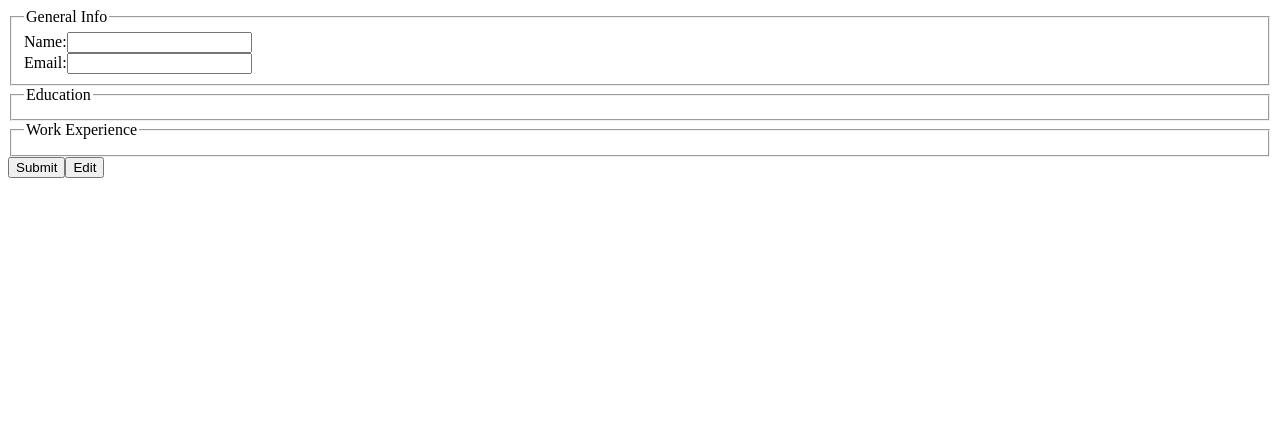
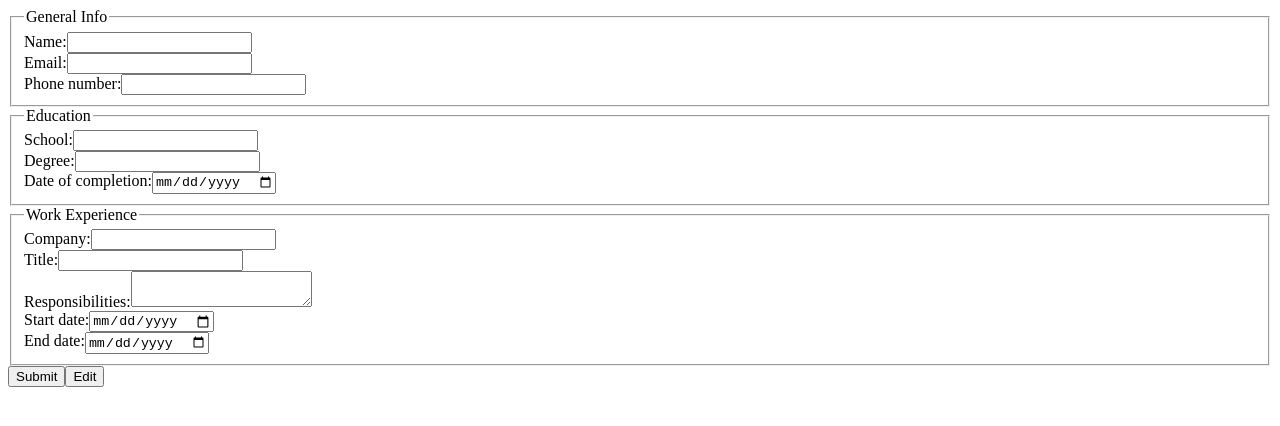
Before and after one commit to WitherMite/CV-app, a React (Vite) app: page / in a window 1280 px wide. Shown: the top 426 px of the page. Built offline with nearby package versions, Linux system fonts and the light colour scheme.

Commit message:
Create form questions

```diff
--- a/src/components/Form-control.jsx
+++ b/src/components/Form-control.jsx
@@ -7,7 +7,7 @@ export default function FormControl({
   onChange,
 }) {
   switch (inputType) {
-    // add more cases as needed, would be a waste of time otherise I think
+    // add more cases as needed, would be a waste of time otherwise I think
     case "textarea":
       return (
         <textarea
--- a/src/cv-questions.json
+++ b/src/cv-questions.json
@@ -18,17 +18,91 @@
         "type": "email",
         "name": "email",
         "defaultValue": ""
+      },
+      {
+        "id": 5,
+        "label": "Phone number:",
+        "inputId": "genInfoPhone",
+        "type": "tel",
+        "name": "phone",
+        "defaultValue": ""
       }
     ]
   },
   {
     "id": 1,
     "title": "Education",
-    "fields": []
+    "fields": [
+      {
+        "id": 6,
+        "label": "School:",
+        "inputId": "eduSchool",
+        "type": "text",
+        "name": "school",
+        "defaultValue": ""
+      },
+      {
+        "id": 7,
+        "label": "Degree:",
+        "inputId": "eduMajor",
+        "type": "text",
+        "name": "major",
+        "defaultValue": ""
+      },
+      {
+        "id": 8,
+        "label": "Date of completion:",
+        "inputId": "eduCompleted",
+        "type": "date",
+        "name": "schoolCompletion",
+        "defaultValue": ""
+      }
+    ]
   },
   {
     "id": 2,
     "title": "Work Experience",
-    "fields": []
+    "fields": [
+      {
+        "id": 9,
+        "label": "Company:",
+        "inputId": "workCompany",
+        "type": "text",
+        "name": "jobCompany",
+        "defaultValue": ""
+      },
+      {
+        "id": 10,
+        "label": "Title:",
+        "inputId": "workTitle",
+        "type": "text",
+        "name": "jobTitle",
+        "defaultValue": ""
+      },
+      {
+        "id": 11,
+        "label": "Responsibilities:",
+        "inputId": "workTasks",
+        "type": "textarea",
+        "name": "jobTasks",
+        "defaultValue": ""
+      },
+      {
+        "id": 12,
+        "label": "Start date:",
+        "inputId": "workStart",
+        "type": "date",
+        "name": "jobStart",
+        "defaultValue": ""
+      },
+      {
+        "id": 13,
+        "label": "End date:",
+        "inputId": "workEnd",
+        "type": "date",
+        "name": "jobEnd",
+        "defaultValue": ""
+      }
+    ]
   }
 ]
```
